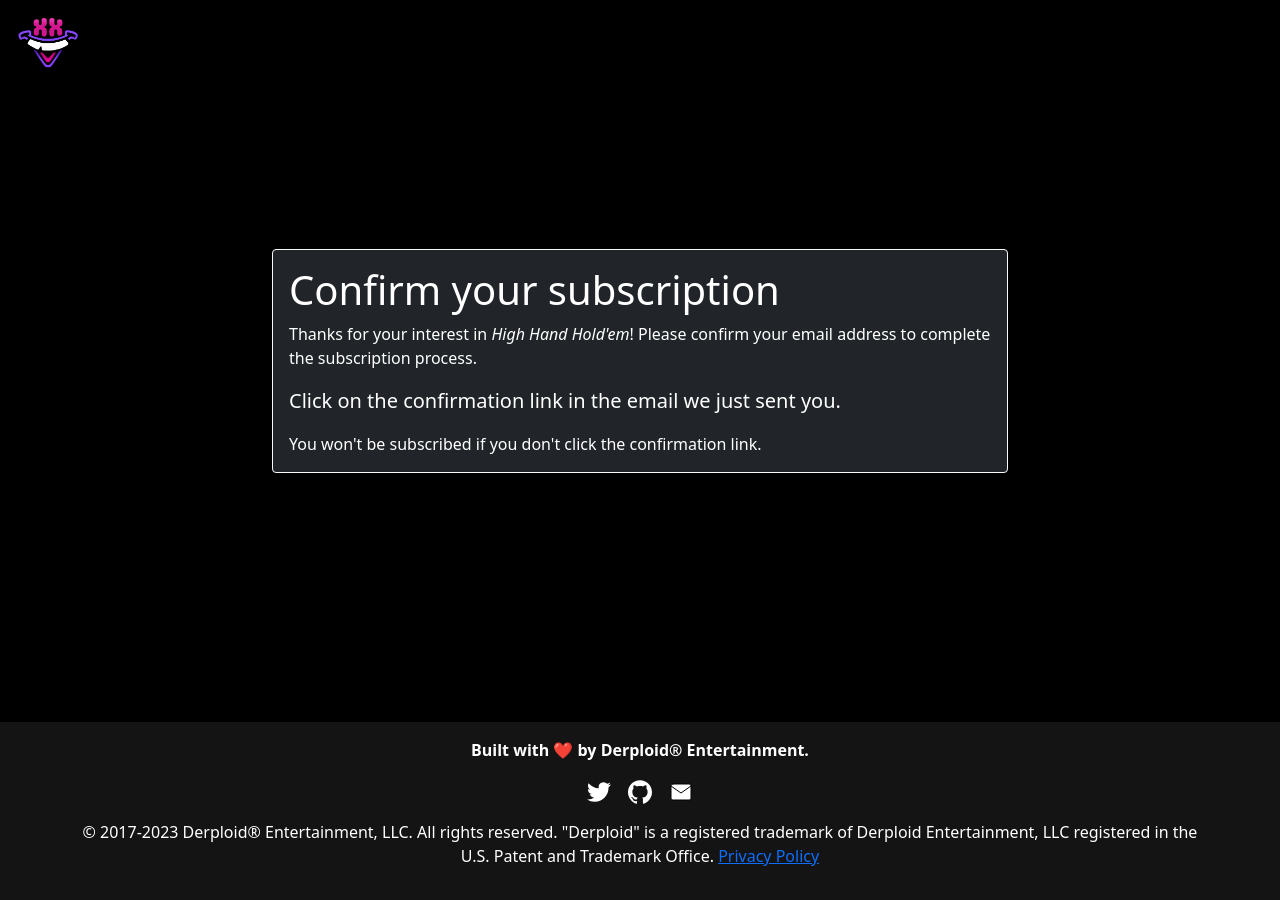
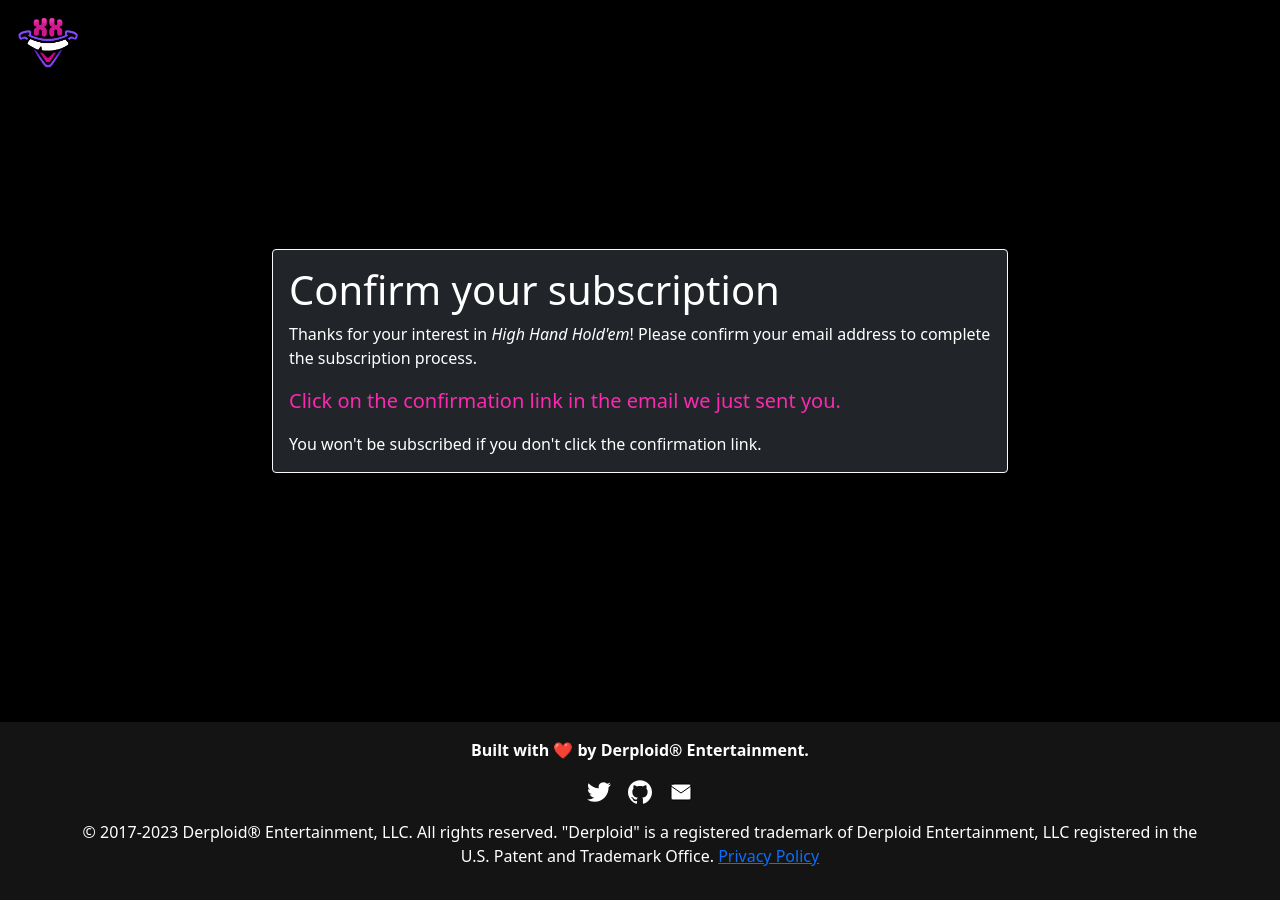
Before and after one commit to DerploidEntertainment/Website, a Jekyll site: the page built from docs/email/confirm.html, in a window 1280 px wide. Built offline with Jekyll 4.4.1, drawn with Linux system fonts in a browser that asks for light colours.

Commit message:
Add color to the CTA text on email confirmation page
The page was kinda bland/ugly without it

```diff
--- a/docs/email/confirm.html
+++ b/docs/email/confirm.html
@@ -13,7 +13,7 @@
                         Thanks for your interest in <cite>High Hand Hold'em</cite>!
                         Please confirm your email address to complete the subscription process.
                     </p>
-                    <p class="card-text lead">Click on the confirmation link in the email we just sent you.</p>
+                    <p class="card-text lead derp-text-primary">Click on the confirmation link in the email we just sent you.</p>
                     <p class="card-text">You won't be subscribed if you don't click the confirmation link.</p>
                 </div>
             </div>
```
